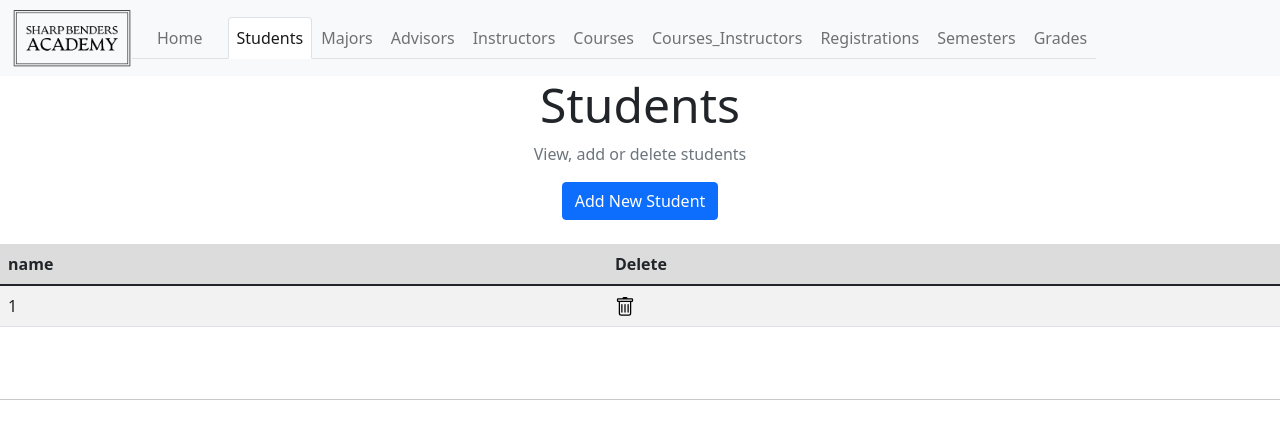
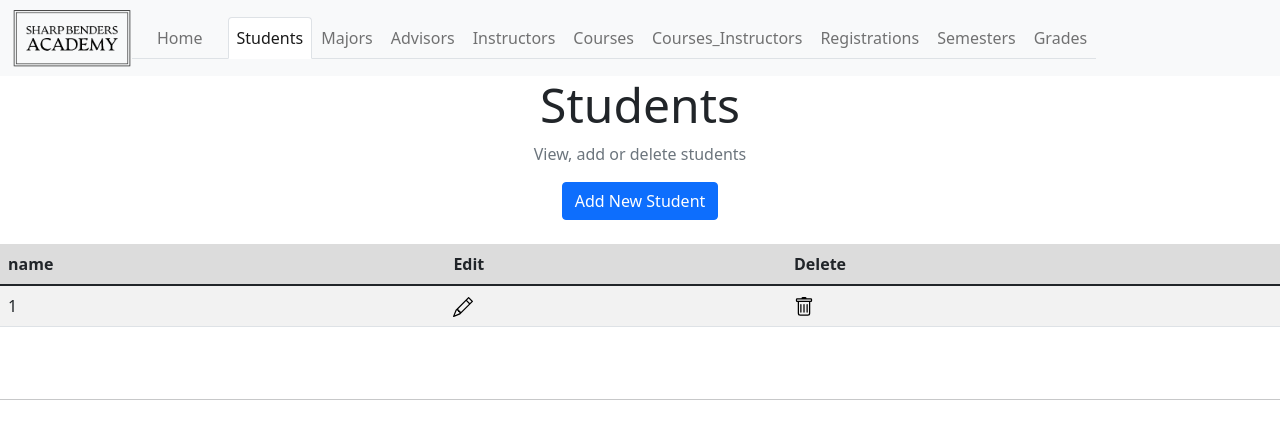
Before and after one commit to Sharp-Benders-Academy/Sharp-Benders-Academy, a Flask app: template templates/students.j2 in a window 1280 px wide. Shown: the top 441 px of the page. Run offline with Flask 2, Linux system fonts and the light colour scheme; the template is opened without the code that fills it: most values are stand-ins (such as "Sample title", 1, 10 or a date in 2020); some libraries are stand-ins or nearby versions.

Commit message:
add edit column to students

```diff
--- a/templates/students.j2
+++ b/templates/students.j2
@@ -40,6 +40,7 @@
                 <th scope="col"> {{ key }} </th>
 
                 {% endfor %}
+                <th scope="col">Edit</th>
                 <th scope="col">Delete</th>
             </tr>
         </thead>
@@ -51,6 +52,8 @@
 
                 <td>{{student[key]}}
                     {% endfor %}
+                <td><a href=""><img src="{{ url_for('static', filename='images/pencil.svg')}}"
+                        alt="Edit" width="20" height="20"></a></td>
                 <td><a href="delete_student/{{student_id}}">
                         <img src="{{ url_for('static', filename='images/trash.svg')}}" alt="Delete" width="20"
                             height="20">
```
